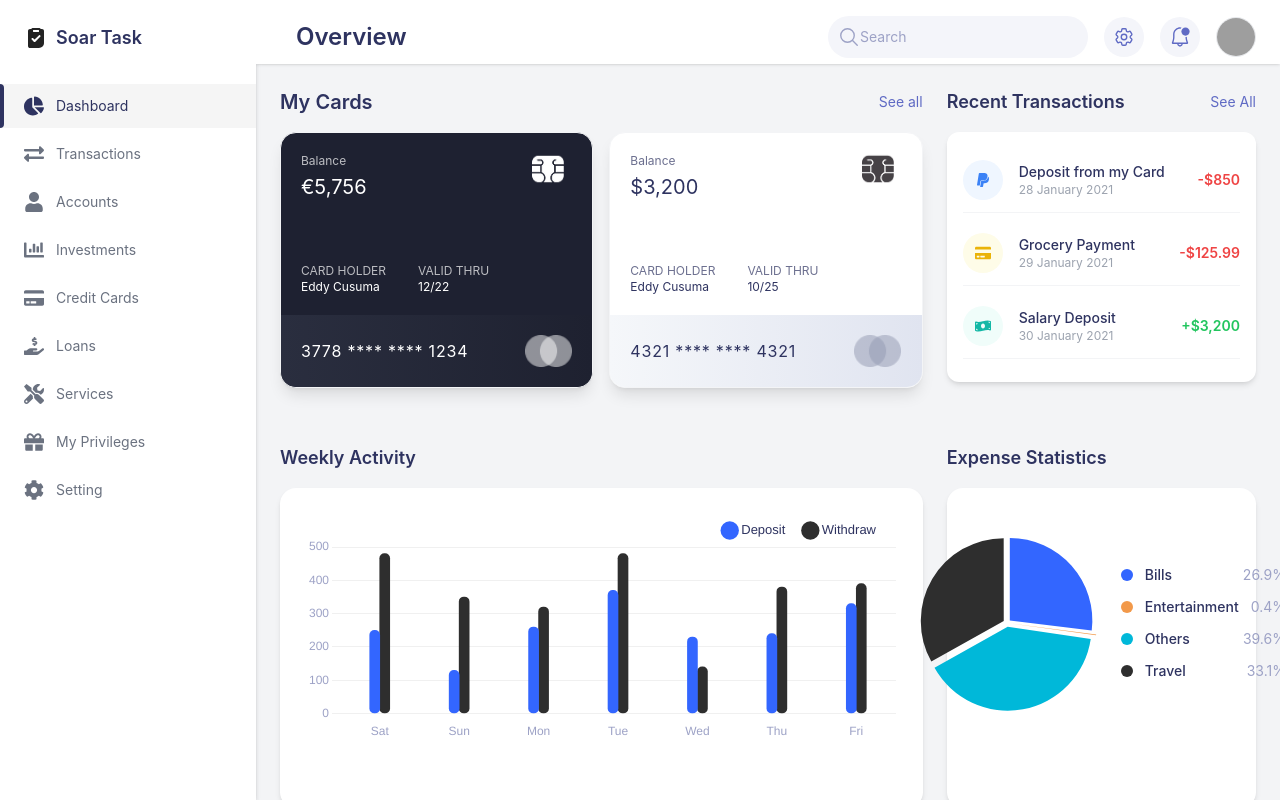
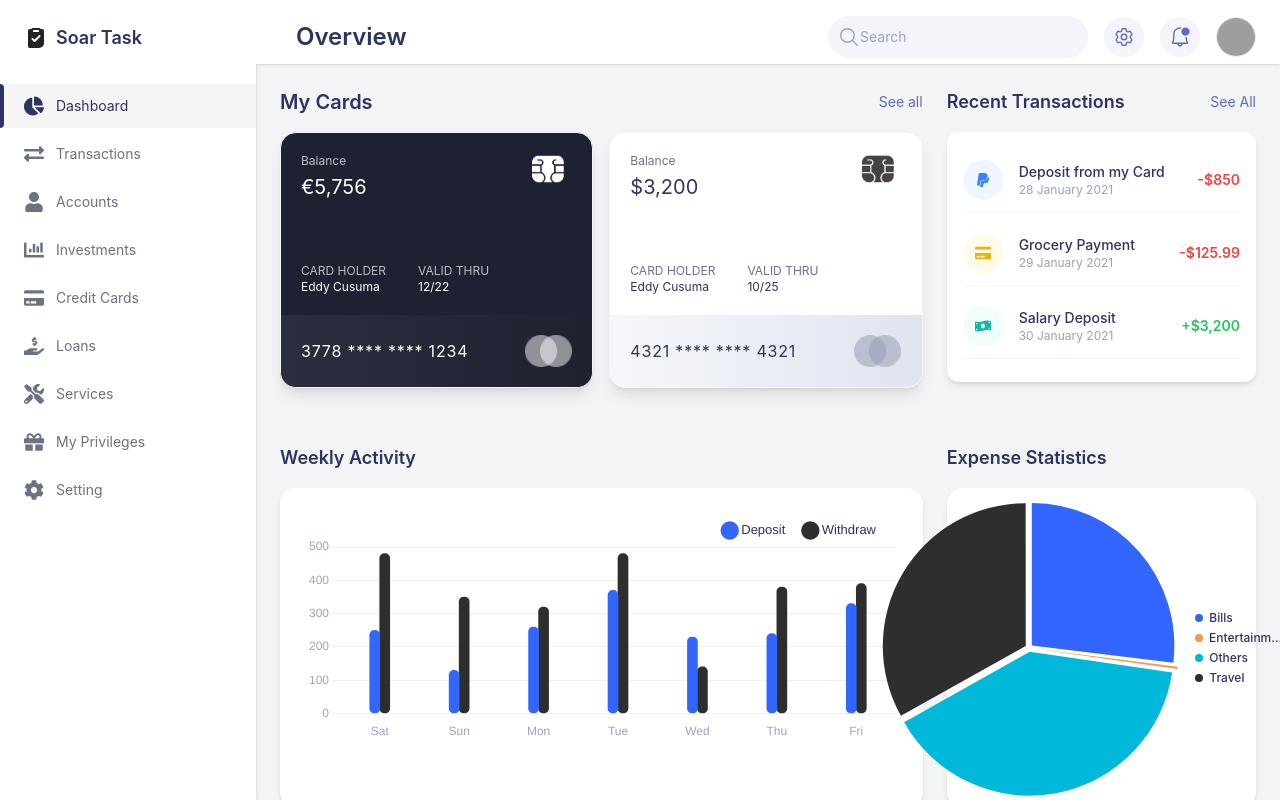
Before and after one commit to xarrijorge/soar-dashboard, a React (Create React App) app: page /dashboard in a window 1280 px wide. Built offline with nearby package versions, Linux system fonts and the light colour scheme; grey boxes are pictures that could not be loaded.

Commit message:
Made chart bigger

```diff
--- a/src/components/ExpenseStatistics.jsx
+++ b/src/components/ExpenseStatistics.jsx
@@ -6,12 +6,9 @@ import {
   Legend,
 } from 'chart.js'
 import { Pie } from 'react-chartjs-2'
-
 export default function ExpenseStatistics() {
   ChartJS.register(ArcElement, Tooltip, Legend)
-
   const transactions = useMainStore((state) => state.transactions)
-
   // Group totals by category
   const categoryTotals = transactions
     .filter(t => t.amount < 0)
@@ -20,11 +17,9 @@ export default function ExpenseStatistics() {
       acc[cat] = (acc[cat] || 0) + Math.abs(t.amount)
       return acc
     }, {})
-
   const labels = Object.keys(categoryTotals)
   const values = Object.values(categoryTotals)
   const total = values.reduce((sum, v) => sum + v, 0)
-
   const data = {
     labels,
     datasets: [
@@ -38,36 +33,35 @@ export default function ExpenseStatistics() {
       },
     ],
   }
-
   const options = {
     responsive: true,
+    maintainAspectRatio: true,
     plugins: {
       legend: {
         display: false,
       },
     },
   }
-
   const formatPercentage = (value) =>
     `${((value / total) * 100).toFixed(1)}%`
-
   return (
     <section className="bg-white rounded-2xl shadow-md p-4 h-80">
-      <div className="flex h-[calc(100%-50px)] items-center justify-center gap-6">
-        {/* Pie chart */}
-        <div className="w-[130px] sm:w-[150px] md:w-[180px]">
+      <div className="flex h-full items-center justify-center gap-4">
+        {/* Bigger Pie chart */}
+        <div className="w-[250px] sm:w-[300px] md:w-[350px]">
           <Pie data={data} options={options} />
         </div>
-
-        {/* Percentage Legend */}
-        <div className="flex flex-col gap-3 text-sm">
+        {/* Smaller, more compact legend */}
+        <div className="flex flex-col gap-1 text-xs w-32">
           {labels.map((label, i) => (
-            <div key={label} className="flex items-center gap-3">
+            <div key={label} className="flex items-center gap-1.5">
               <span
-                className="w-3 h-3 rounded-full"
+                className="w-2 h-2 rounded-full"
                 style={{ backgroundColor: data.datasets[0].backgroundColor[i] }}
               />
-              <span className="text-[#2E3360] font-medium">{label}</span>
+              <span className="text-[#2E3360] font-medium truncate max-w-[80px]">
+                {label}
+              </span>
               <span className="ml-auto text-[#9DA2C6]">
                 {formatPercentage(data.datasets[0].data[i])}
               </span>
```
